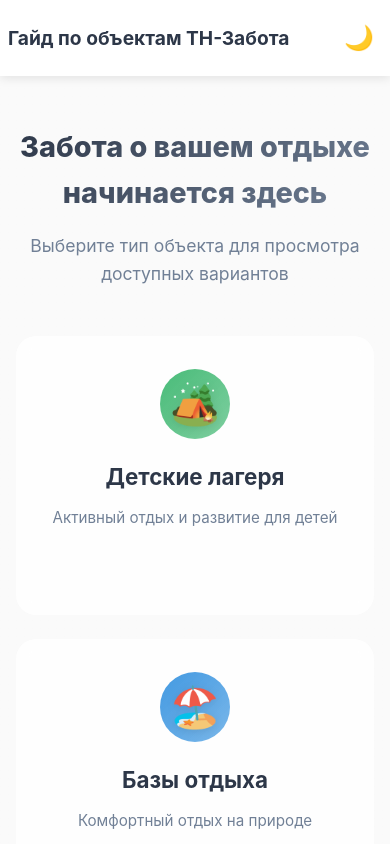
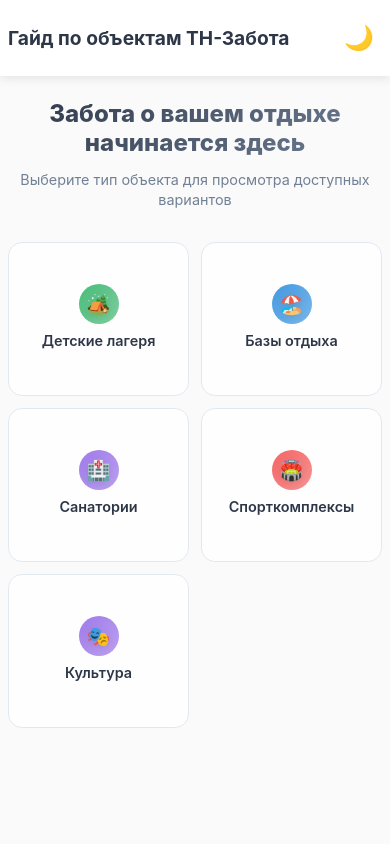
Before and after one commit to ASharksss/tatneft_care, a React (Create React App) app: page / in a window 390 px wide. Shown: the top 844 px of the page. Built offline with nearby package versions, Linux system fonts and the light colour scheme.

Commit message:
redesign TypeSelector for mobile version

```diff
--- a/src/components/TypeSelector/TypeSelector.module.css
+++ b/src/components/TypeSelector/TypeSelector.module.css
@@ -1,49 +1,55 @@
 .selector {
-    margin: 3rem 0;
+    margin: 1.5rem 0;
     text-align: center;
 }
 
 .hero {
-    margin-bottom: 4rem;
-    padding: 0 1rem;
+    margin-bottom: 2rem;
+    padding: 0 0.5rem;
 }
 
 .heroTitle {
-    font-size: 2.8rem;
+    font-size: 1.8rem;
     font-weight: 800;
-    margin: 0 0 1rem 0;
+    margin: 0 0 0.75rem 0;
     background: linear-gradient(135deg, var(--text-color) 0%, var(--secondary-text) 100%);
     -webkit-background-clip: text;
     -webkit-text-fill-color: transparent;
     background-clip: text;
+    line-height: 1.2;
 }
 
 .heroSubtitle {
-    font-size: 1.2rem;
+    font-size: 1rem;
     color: var(--secondary-text);
     margin: 0;
     font-weight: 400;
+    line-height: 1.4;
 }
 
 .typesGrid {
     display: grid;
-    grid-template-columns: repeat(auto-fit, minmax(300px, 1fr));
-    gap: 2rem;
-    padding: 0 1rem;
+    grid-template-columns: repeat(auto-fit, minmax(150px, 1fr));
+    gap: 1rem;
+    padding: 0 0.5rem;
     max-width: 1000px;
     margin: 0 auto;
 }
 
 .typeCard {
     background: var(--card-bg);
-    border-radius: 20px;
-    padding: 2.5rem 2rem;
+    border-radius: 16px;
+    padding: 1.25rem 1rem;
     cursor: pointer;
     transition: all 0.3s ease;
-    border: 1px solid transparent;
+    border: 1px solid var(--border-color);
     position: relative;
     overflow: hidden;
     backdrop-filter: blur(10px);
+    min-height: 140px;
+    display: flex;
+    align-items: center;
+    justify-content: center;
 }
 
 .typeCard::before {
@@ -52,15 +58,15 @@
     top: 0;
     left: 0;
     right: 0;
-    height: 4px;
+    height: 3px;
     background: linear-gradient(90deg, var(--card-color), color-mix(in srgb, var(--card-color), transparent 70%));
     transform: scaleX(0);
     transition: transform 0.3s ease;
 }
 
 .typeCard:hover {
-    transform: translateY(-8px);
-    box-shadow: var(--shadow-lg);
+    transform: translateY(-4px);
+    box-shadow: var(--shadow-md);
     border-color: color-mix(in srgb, var(--card-color), transparent 70%);
 }
 
@@ -71,12 +77,14 @@
 .cardContent {
     position: relative;
     z-index: 2;
+    width: 100%;
+    text-align: center;
 }
 
 .iconWrapper {
-    width: 80px;
-    height: 80px;
-    margin: 0 auto 1.5rem;
+    width: 50px;
+    height: 50px;
+    margin: 0 auto 0.75rem;
     background: linear-gradient(135deg, var(--card-color), color-mix(in srgb, var(--card-color), transparent 30%));
     border-radius: 50%;
     display: flex;
@@ -90,34 +98,37 @@
 }
 
 .icon {
-    font-size: 2.5rem;
+    font-size: 1.5rem;
     filter: drop-shadow(0 2px 4px rgba(0,0,0,0.1));
 }
 
 .cardTitle {
-    font-size: 1.4rem;
-    font-weight: 700;
-    margin: 0 0 0.75rem 0;
+    font-size: 1rem;
+    font-weight: 600;
+    margin: 0 0 0.25rem 0;
     color: var(--text-color);
+    line-height: 1.2;
 }
 
 .cardDescription {
     color: var(--secondary-text);
-    margin: 0 0 1.5rem 0;
-    font-size: 0.95rem;
-    line-height: 1.5;
+    margin: 0;
+    font-size: 0.75rem;
+    line-height: 1.3;
+    display: none; /* Скрываем описание на мобильных */
 }
 
 .cardHover {
     opacity: 0;
-    transform: translateY(10px);
+    transform: translateY(5px);
     transition: all 0.3s ease;
     display: flex;
     align-items: center;
     justify-content: center;
-    gap: 0.5rem;
+    gap: 0.3rem;
     color: var(--card-color);
     font-weight: 600;
+    font-size: 0.8rem;
 }
 
 .typeCard:hover .cardHover {
@@ -126,49 +137,217 @@
 }
 
 .hoverText {
-    font-size: 0.9rem;
+    font-size: 0.75rem;
 }
 
 .arrow {
-    font-size: 1.1rem;
+    font-size: 0.9rem;
     transition: transform 0.2s ease;
 }
 
 .typeCard:hover .arrow {
-    transform: translateX(4px);
+    transform: translateX(2px);
 }
 
-@media (max-width: 768px) {
+/* Десктопная версия */
+@media (min-width: 769px) {
+    .selector {
+        margin: 3rem 0;
+    }
+
     .heroTitle {
-        font-size: 2.2rem;
+        font-size: 2.8rem;
+        margin-bottom: 1rem;
     }
 
     .heroSubtitle {
+        font-size: 1.2rem;
+    }
+
+    .typesGrid {
+        grid-template-columns: repeat(auto-fit, minmax(300px, 1fr));
+        gap: 2rem;
+        padding: 0 1rem;
+    }
+
+    .typeCard {
+        padding: 2.5rem 2rem;
+        min-height: 220px;
+        border-radius: 20px;
+        border: 1px solid transparent;
+    }
+
+    .iconWrapper {
+        width: 80px;
+        height: 80px;
+        margin-bottom: 1.5rem;
+    }
+
+    .icon {
+        font-size: 2.5rem;
+    }
+
+    .cardTitle {
+        font-size: 1.4rem;
+        margin-bottom: 0.75rem;
+    }
+
+    .cardDescription {
+        display: block;
+        font-size: 0.95rem;
+        margin-bottom: 1.5rem;
+    }
+
+    .cardHover {
+        font-size: inherit;
+    }
+
+    .hoverText {
+        font-size: 0.9rem;
+    }
+}
+
+/* Планшеты */
+@media (max-width: 768px) and (min-width: 481px) {
+    .typesGrid {
+        grid-template-columns: repeat(2, 1fr);
+        gap: 1rem;
+    }
+
+    .typeCard {
+        min-height: 130px;
+        padding: 1.5rem 1rem;
+    }
+
+    .iconWrapper {
+        width: 45px;
+        height: 45px;
+        margin-bottom: 0.5rem;
+    }
+
+    .icon {
+        font-size: 1.4rem;
+    }
+
+    .cardTitle {
+        font-size: 0.95rem;
+    }
+}
+
+/* Мобильные телефоны */
+@media (max-width: 480px) {
+    .hero {
+        margin-bottom: 1.5rem;
+    }
+
+    .heroTitle {
+        font-size: 1.5rem;
+    }
+
+    .heroSubtitle {
+        font-size: 0.9rem;
+    }
+
+    .typesGrid {
+        grid-template-columns: repeat(2, 1fr);
+        gap: 0.75rem;
+        padding: 0.5rem;
+    }
+
+    .typeCard {
+        padding: 1rem 0.75rem;
+        min-height: 120px;
+        border-radius: 14px;
+    }
+
+    .iconWrapper {
+        width: 40px;
+        height: 40px;
+        margin-bottom: 0.5rem;
+    }
+
+    .icon {
+        font-size: 1.2rem;
+    }
+
+    .cardTitle {
+        font-size: 0.9rem;
+        font-weight: 600;
+    }
+}
+
+/* Очень маленькие экраны */
+@media (max-width: 360px) {
+    .typesGrid {
+        grid-template-columns: repeat(2, 1fr);
+        gap: 0.6rem;
+    }
+
+    .typeCard {
+        padding: 0.875rem 0.5rem;
+        min-height: 110px;
+        border-radius: 12px;
+    }
+
+    .iconWrapper {
+        width: 35px;
+        height: 35px;
+        margin-bottom: 0.4rem;
+    }
+
+    .icon {
         font-size: 1.1rem;
     }
 
+    .cardTitle {
+        font-size: 0.8rem;
+    }
+}
+
+/* Ландшафтная ориентация */
+@media (max-height: 500px) and (orientation: landscape) {
+    .selector {
+        margin: 1rem 0;
+    }
+
+    .hero {
+        margin-bottom: 1rem;
+        display: none; /* Скрываем герой-секцию в ландшафте */
+    }
+
     .typesGrid {
-        grid-template-columns: 1fr;
-        gap: 1.5rem;
+        grid-template-columns: repeat(3, 1fr);
+        gap: 0.8rem;
     }
 
     .typeCard {
-        padding: 2rem 1.5rem;
-    }
-
-    .iconWrapper {
-        width: 70px;
-        height: 70px;
-        margin-bottom: 1.25rem;
+        min-height: 100px;
+        padding: 0.875rem;
     }
 }
 
-@media (max-width: 480px) {
-    .heroTitle {
-        font-size: 1.8rem;
+/* Улучшение для touch-устройств */
+@media (hover: none) {
+    .typeCard:active {
+        transform: scale(0.97);
+        background-color: var(--hover-bg);
     }
 
-    .hero {
-        margin-bottom: 3rem;
+    .cardHover {
+        display: none; /* Скрываем hover-эффекты на touch устройствах */
     }
 }
+
+/* Поддержка reduced-motion */
+@media (prefers-reduced-motion: reduce) {
+    .typeCard,
+    .iconWrapper,
+    .cardHover,
+    .arrow {
+        transition: none;
+    }
+
+    .typeCard:hover {
+        transform: none;
+    }
+}
--- a/src/pages/HomePage/HomePage.module.css
+++ b/src/pages/HomePage/HomePage.module.css
@@ -16,18 +16,27 @@
     animation: fadeInUp 0.6s ease;
 }
 
+.mobileHeader {
+    display: flex;
+    align-items: center;
+    gap: 0.75rem;
+    margin-bottom: 1.25rem;
+    padding: 0.5rem 0;
+}
+
 .backButton {
     background: none;
     border: none;
     color: var(--accent-color);
-    font-size: 1rem;
+    font-size: 1.4rem;
     cursor: pointer;
-    margin-bottom: 2rem;
-    padding: 0.75rem 1rem;
+    padding: 0.5rem;
     border-radius: 8px;
-    display: inline-flex;
+    display: flex;
     align-items: center;
-    gap: 0.5rem;
+    justify-content: center;
+    min-width: 44px;
+    min-height: 44px;
     transition: all 0.2s ease;
 }
 
@@ -37,11 +46,12 @@
 }
 
 .sectionTitle {
-    margin: 0 0 2rem 0;
-    font-size: 2.2rem;
+    margin: 0;
+    font-size: 1.4rem;
     font-weight: 700;
     color: var(--text-color);
-    text-align: center;
+    flex: 1;
+    text-align: left;
 }
 
 @keyframes fadeInUp {
@@ -55,14 +65,32 @@
     }
 }
 
+/* Мобильная адаптация */
 @media (max-width: 768px) {
 
+    .mobileHeader {
+        margin-bottom: 1rem;
+        gap: 0.5rem;
+    }
+
     .sectionTitle {
-        font-size: 1.8rem;
-        margin-bottom: 1.5rem;
+        font-size: 1.2rem;
     }
 
     .backButton {
-        margin-bottom: 1.5rem;
+        font-size: 1.2rem;
+        min-width: 40px;
+        min-height: 40px;
     }
 }
+
+@media (max-width: 480px) {
+
+    .mobileHeader {
+        margin-bottom: 0.75rem;
+    }
+
+    .sectionTitle {
+        font-size: 1.1rem;
+    }
+}
```
